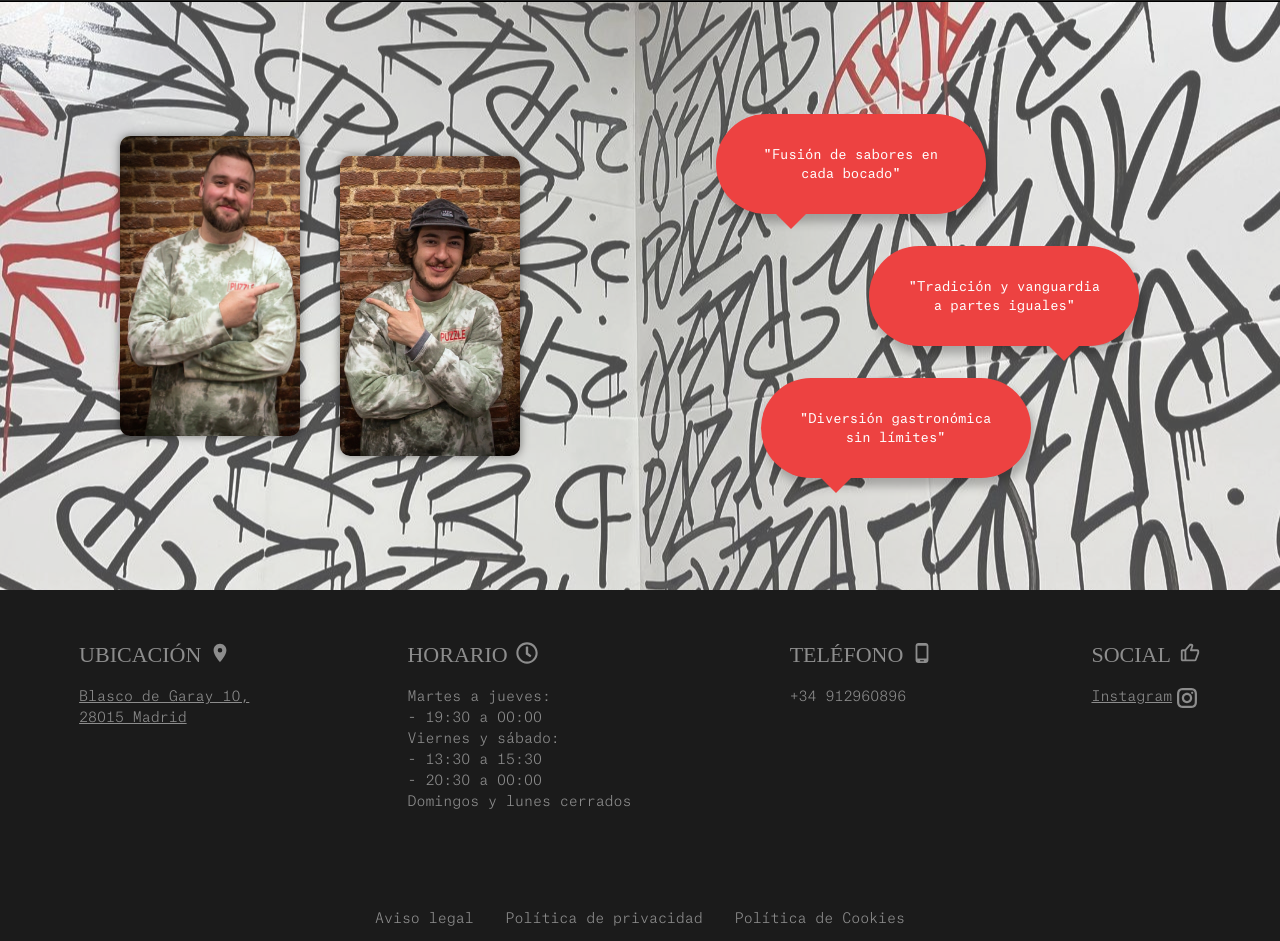
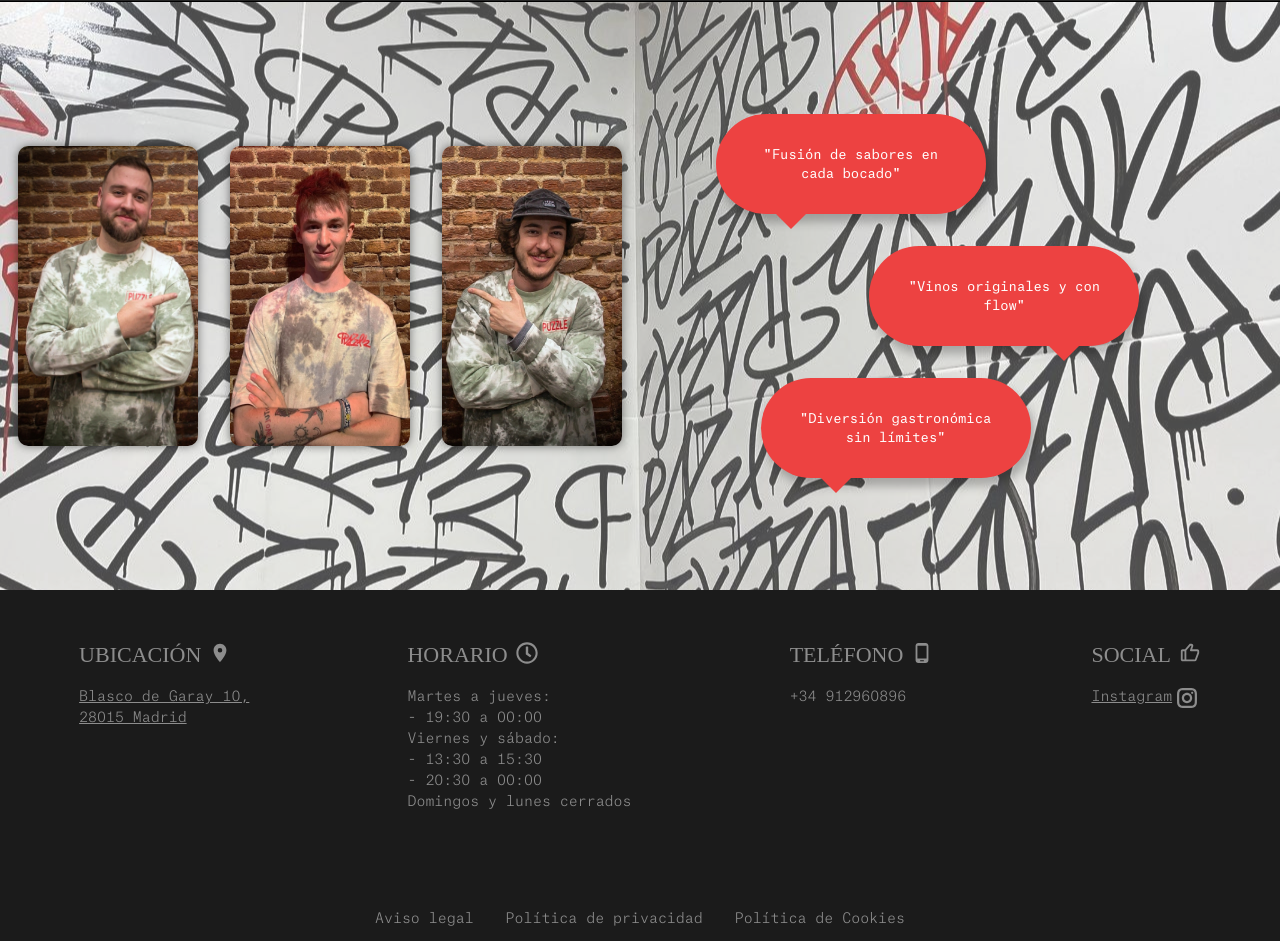
Before and after one commit to davidFCDev/restaurant-react, a React (Vite) app: page / in a window 1280 px wide. Shown: the part 2252-3193 px from the top of the page. Built offline with nearby package versions, Linux system fonts and the light colour scheme; a web font is replaced by a local one.

Commit message:
imagen chef3

```diff
--- a/src/components/Cooking.jsx
+++ b/src/components/Cooking.jsx
@@ -20,11 +20,17 @@ const Cooking = () => {
 
     const animationOptions3 = {
         opacity: 1,
+        y: 0,
+        transition: { duration: 1.2 }
+    };
+
+    const animationOptions4 = {
+        opacity: 1,
         x: 0,
         transition: { duration: 1.2 }
     };
 
-    const animationOptions4 = {
+    const animationOptions5 = {
         opacity: 1,
         x: 0,
         transition: { duration: 1.2 }
@@ -35,6 +41,7 @@ const Cooking = () => {
     const [ ref3, inView3 ] = useInView({ threshold: 0.9, triggerOnce: true});
     const [ ref4, inView4 ] = useInView({ threshold: 0.9, triggerOnce: true});
     const [ ref5, inView5 ] = useInView({ threshold: 0.9, triggerOnce: true});
+    const [ ref6, inView6 ] = useInView({ threshold: 0.9, triggerOnce: true});
 
     return (
         <section id='cooking' className='cooking'>
@@ -57,21 +64,30 @@ const Cooking = () => {
                         alt='chef2'
                         />
                 </motion.div>
+                <motion.div
+                    initial={{ opacity: 0, y: 50 }}
+                    animate={ inView3 ? animationOptions3 : {} } ref={ref3}>
+                    <img
+                        id='chef3'
+                        src='/assets/fotoChef3.jpg'
+                        alt='chef3'
+                        />
+                </motion.div>
             </div>
             <div className='chef-text-container'>
                 <motion.div
                     initial={{ opacity: 0, x: 50 }}
-                    animate={ inView3 ? animationOptions3 : {} } ref={ref3}>
+                    animate={ inView4 ? animationOptions4 : {} } ref={ref4}>
                     <TextBubbleLeft text={'"Fusión de sabores en cada bocado"'}/>
                 </motion.div>
                 <motion.div
                     initial={{ opacity: 0, x: -50 }}
-                    animate={ inView4 ? animationOptions4 : {} } ref={ref4}>
-                    <TextBubbleRight text={'"Tradición y vanguardia a partes iguales"'}/>
+                    animate={ inView5 ? animationOptions5 : {} } ref={ref5}>
+                    <TextBubbleRight text={'"Vinos originales y con flow"'}/>
                 </motion.div>
                 <motion.div
                     initial={{ opacity: 0, x: 50 }}
-                    animate={ inView5 ? animationOptions3 : {} } ref={ref5}>
+                    animate={ inView6 ? animationOptions4 : {} } ref={ref6}>
                     <TextBubbleLeft text={'"Diversión gastronómica sin límites"'}/>
                 </motion.div>
             </div>
--- a/src/styles/cooking.css
+++ b/src/styles/cooking.css
@@ -27,7 +27,7 @@
     width: 50%;
     height: 100%;
     display: flex;
-    gap: 1rem;
+    gap: 2rem;
     justify-content: center;
     align-items: center;
 }
@@ -52,13 +52,15 @@
 }
 
 .chef-img-container div:nth-child(1) {
-    bottom: 10px;
-    right: 12px;
+
 }
 
 .chef-img-container div:nth-child(2) {
-    top: 10px;
-    left: 12px;
+
+}
+
+.chef-img-container div:nth-child(3) {
+
 }
 
 #chef1 {
@@ -67,6 +69,11 @@
 }
 
 #chef2 {
+    width: 100%;
+    height: 100%;
+}
+
+#chef3 {
     width: 100%;
     height: 100%;
 }
```
Also changed, not shown: public/assets/fotoChef2.jpg, public/assets/fotoChef3.jpg (added).
